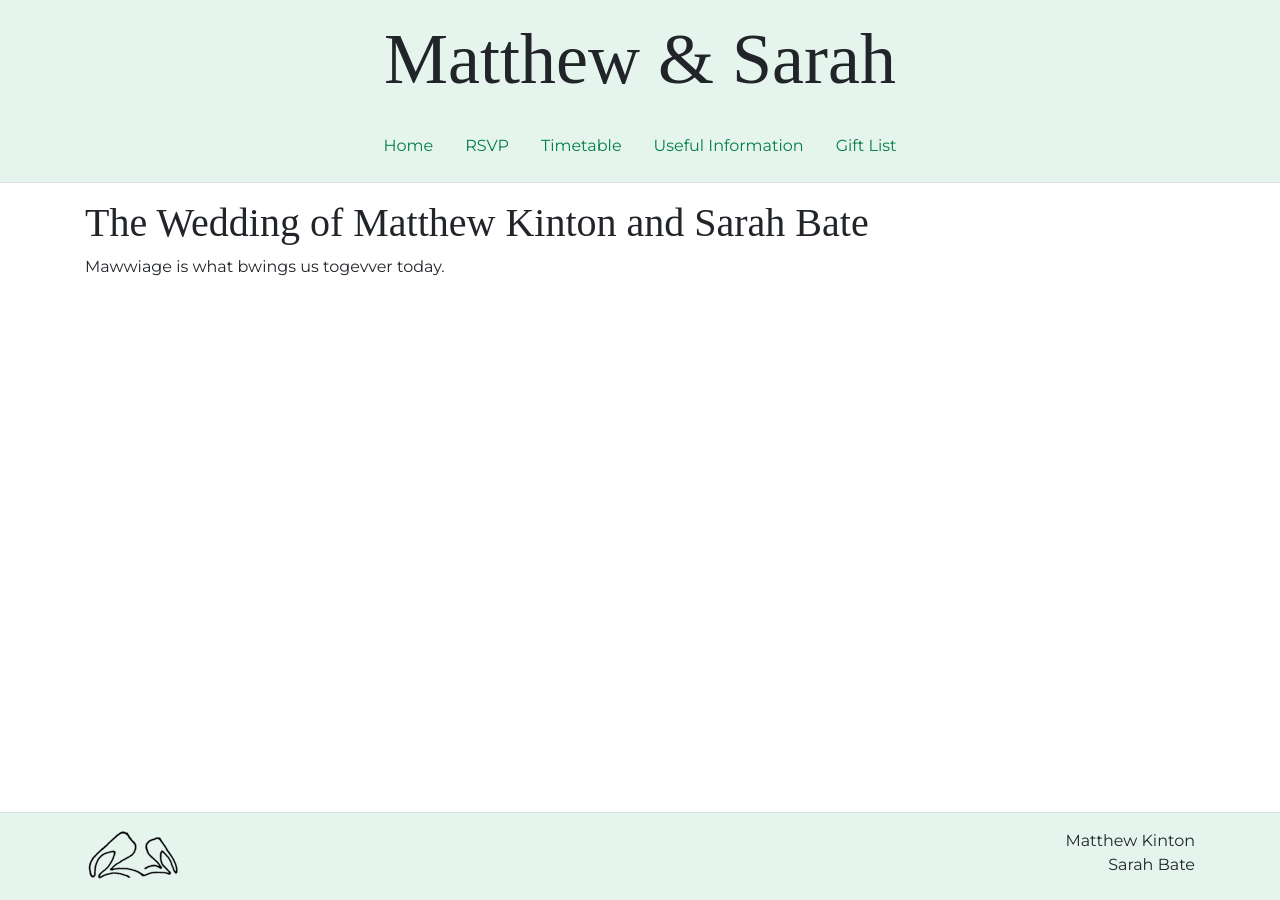
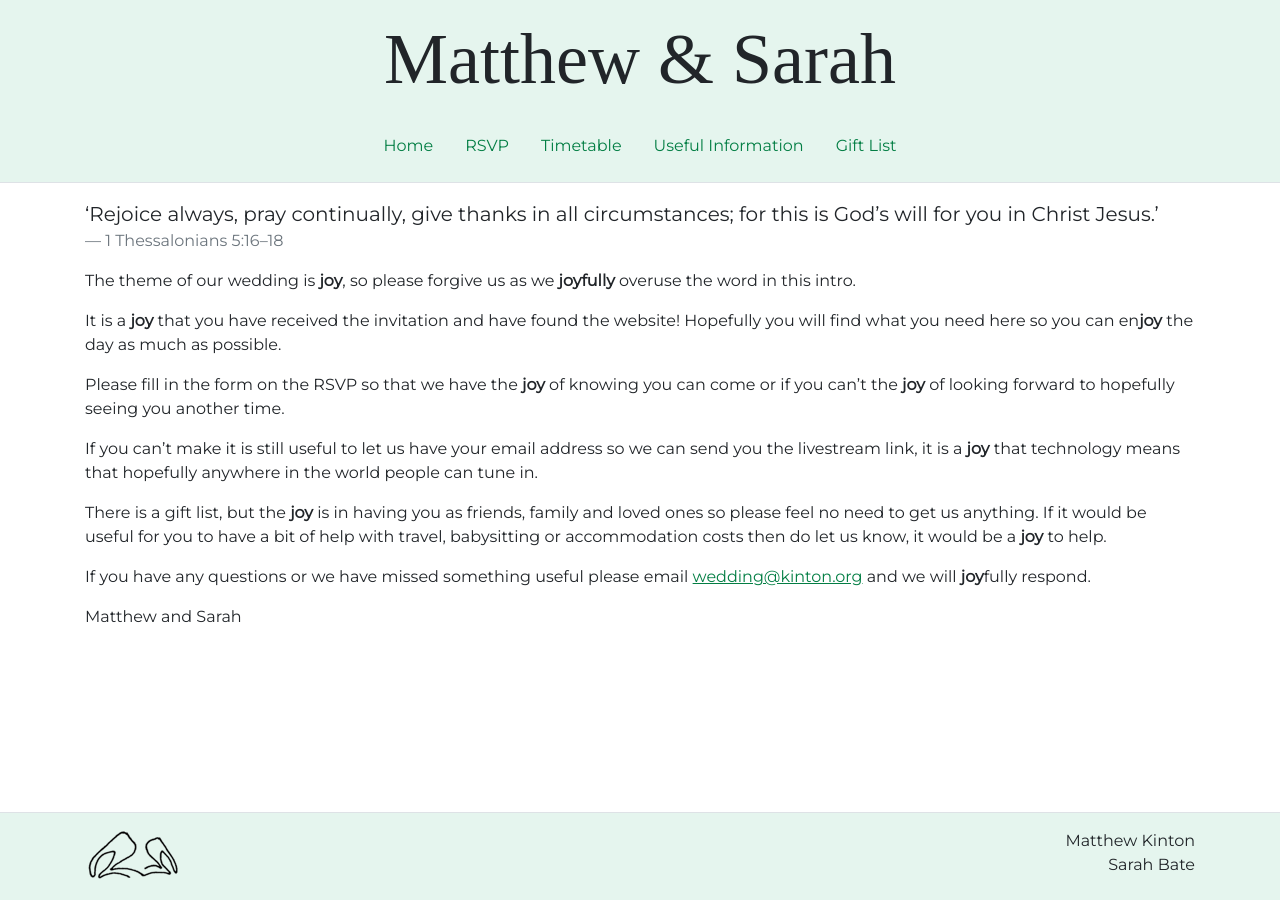
Before and after one commit to djcarter85/carterwedding, a Jekyll site: the page built from index.html, in a window 1280 px wide. Built offline with Jekyll 4.4.1, drawn with Linux system fonts in a browser that asks for light colours; some web fonts are replaced.

Commit message:
Add home page content

```diff
--- a/_includes/footer.html
+++ b/_includes/footer.html
@@ -1,4 +1,4 @@
-<footer class="border-top py-3">
+<footer class="footer border-top py-3">
   <div class="container d-flex justify-content-between">
     <img src="{{ site.baseurl }}/images/two-frogs-scaled.png">
     <div class="text-right">
--- a/css/custom/includes/_footer.scss
+++ b/css/custom/includes/_footer.scss
@@ -1,4 +1,4 @@
-footer {
+.footer {
   background-color: $accent;
   margin-top: auto;
 }
--- /dev/null
+++ b/css/custom/includes/_links.scss
@@ -0,0 +1,7 @@
+p a {
+  text-decoration: underline;
+
+  &:hover {
+    text-decoration: none;
+  }
+}
--- a/css/main.scss
+++ b/css/main.scss
@@ -8,3 +8,4 @@
 @import 'custom/includes/body';
 @import 'custom/includes/header';
 @import 'custom/includes/footer';
+@import 'custom/includes/links';
--- a/index.html
+++ b/index.html
@@ -1,6 +1,33 @@
 ---
 layout: default
 ---
-<h1>The Wedding of Matthew Kinton and Sarah Bate</h1>
+<blockquote class="blockquote">
+  <p class="mb-0">‘Rejoice always, pray continually, give thanks in all circumstances; for this is God’s will for you in
+    Christ Jesus.’</p>
+  <footer class="blockquote-footer">1 Thessalonians 5:16–18</footer>
+</blockquote>
 
-<p>Mawwiage is what bwings us togevver today.</p>
+<p>The theme of our wedding is <strong>joy</strong>, so please forgive us as we <strong>joyfully</strong> overuse the
+  word in this intro.</p>
+
+<p>It is a <strong>joy</strong> that you have received the invitation and have found the website! Hopefully you will
+  find what you need
+  here so you can en<strong>joy</strong> the day as much as possible. </p>
+
+<p>Please fill in the form on the RSVP so that we have the <strong>joy</strong> of knowing you can come or if you can’t
+  the <strong>joy</strong> of
+  looking forward to hopefully seeing you another time. </p>
+
+<p>If you can’t make it is still useful to let us have your email address so we can send you the livestream link, it is
+  a <strong>joy</strong> that technology means that hopefully anywhere in the world people can tune in.</p>
+
+<p>There is a gift list, but the <strong>joy</strong> is in having you as friends, family and loved ones so please feel
+  no need to get us
+  anything. If it would be useful for you to have a bit of help with travel, babysitting or accommodation costs then do
+  let us know, it would be a <strong>joy</strong> to help. </p>
+
+<p>If you have any questions or we have missed something useful please email <a
+    href="mailto:wedding@kinton.org">wedding@kinton.org</a> and we will <strong>joy</strong>fully respond.
+</p>
+
+<p>Matthew and Sarah</p>
```
Also changed, not shown: css/custom/includes/_header.scss (line endings or trailing spaces).
